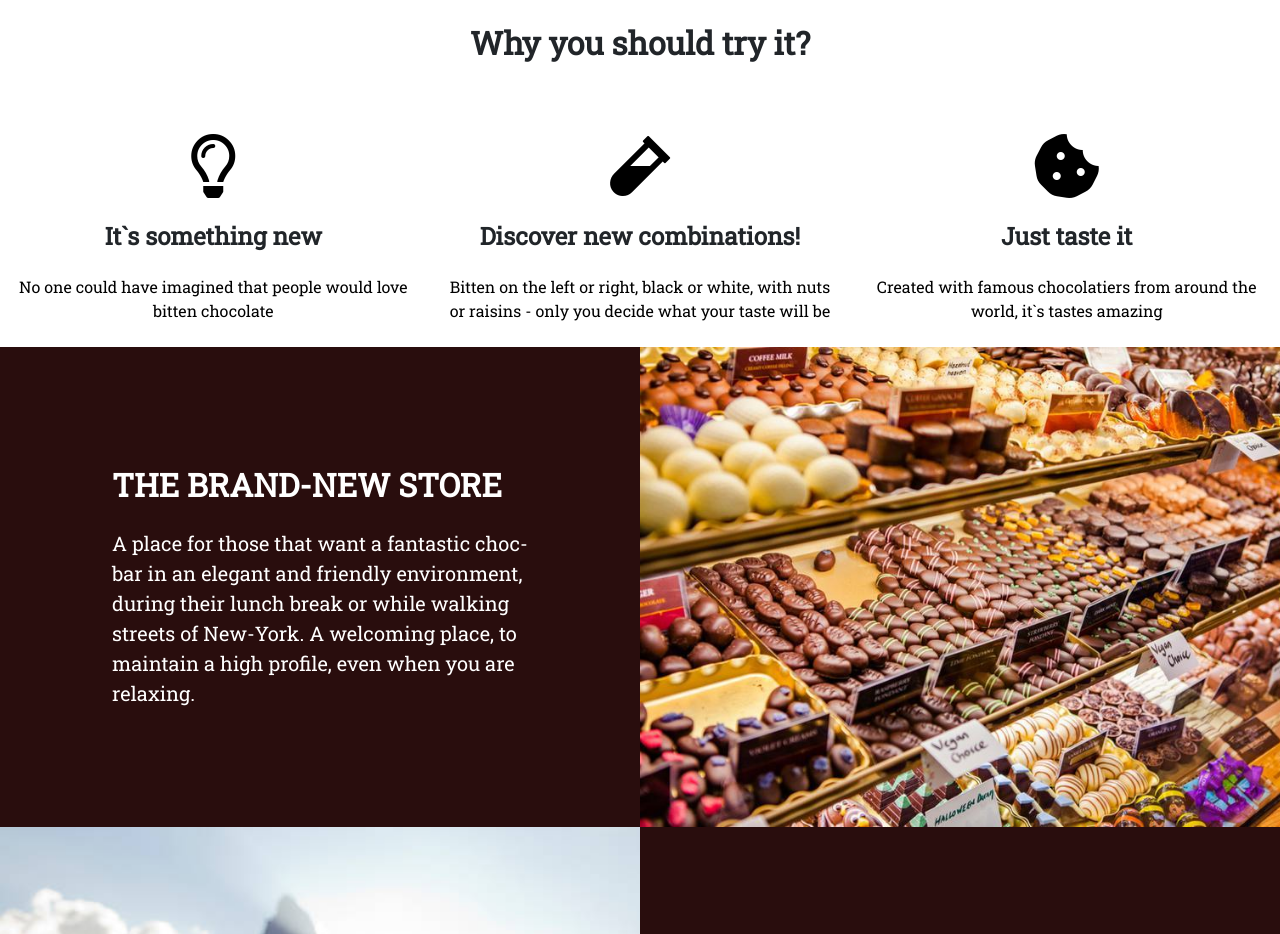
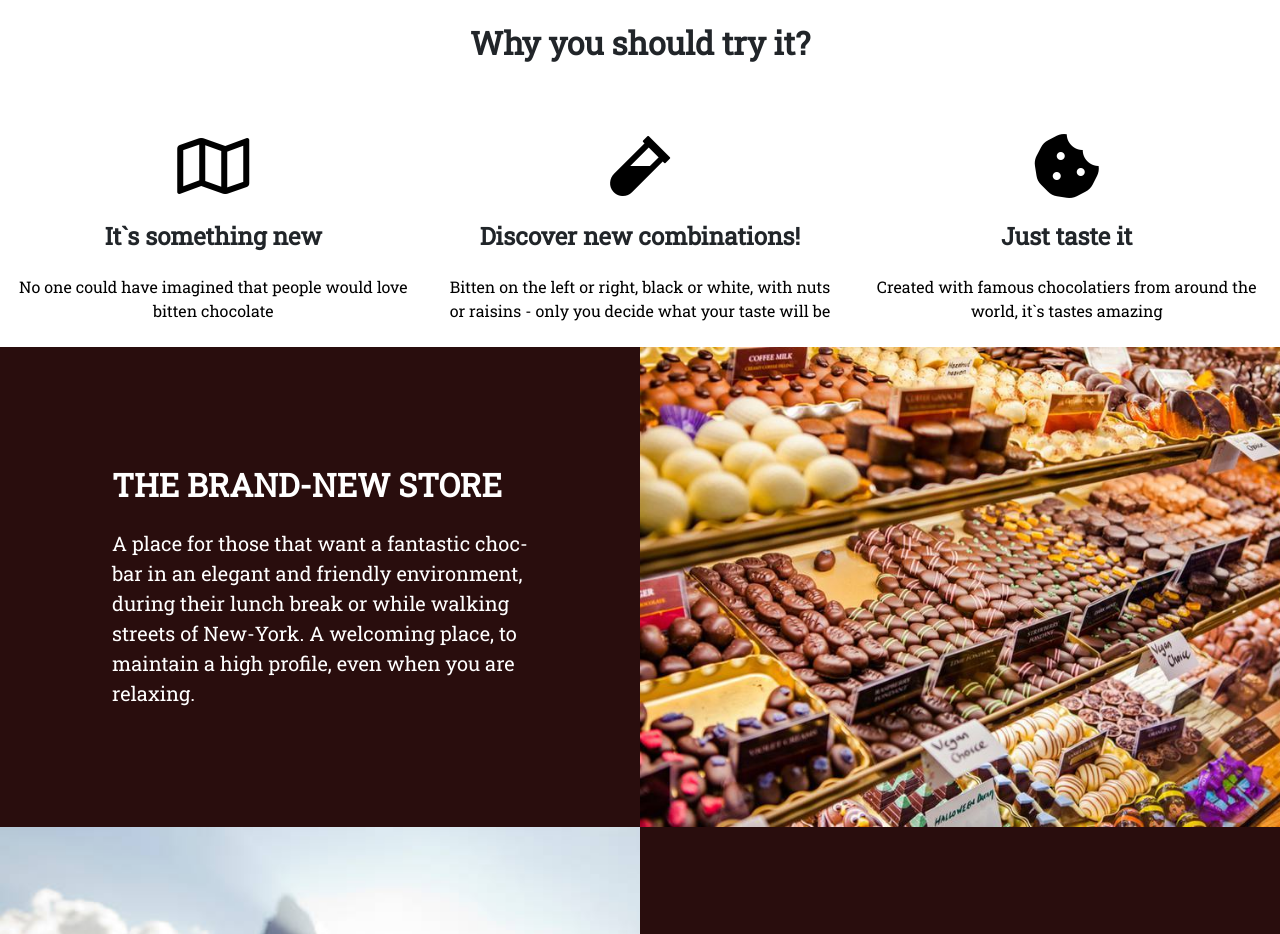
Before and after one commit to Shockwawe10/lab1, a plain HTML site: page index.html in a window 1280 px wide. Shown: the part 800-1734 px from the top of the page. Drawn offline with Linux system fonts and the light colour scheme; some packages are replaced by stand-ins of ours; a script that the page names is missing.

Commit message:
Change icon

```diff
--- a/index.html
+++ b/index.html
@@ -94,7 +94,7 @@ Why you should try it?</h2>
            </div>
 <div class="row">
     <div class="col-md-4 md-5">
-        <i class="far fa-lightbulb fa-4x black-text "></i>
+        <i class="far fa-map fa-4x black-text "></i>
         <h4 class="my-4 font-weight-bold">It`s something new</h4>
         <p class="black-text">No one could have imagined that people would love bitten chocolate</p>
     </div>
```
